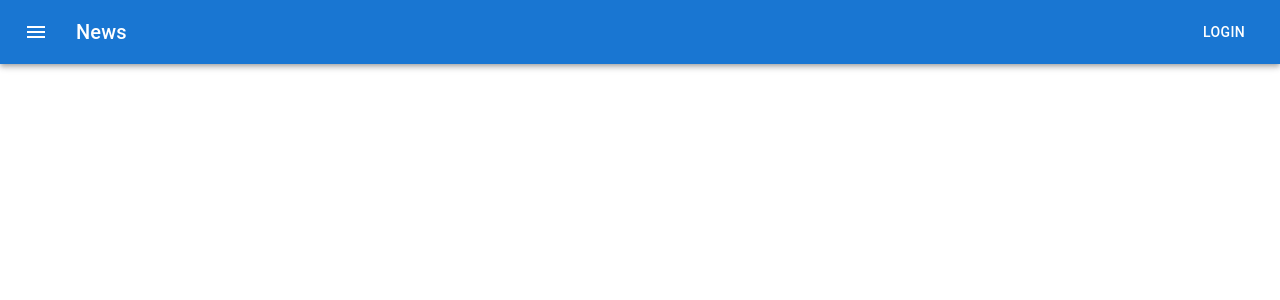
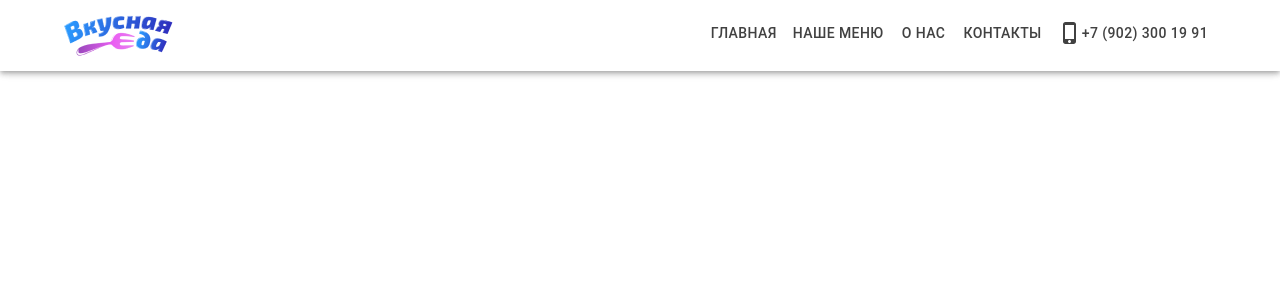
Before and after one commit to evkondr/vkuseda-client, a React (Create React App) app: page / in a window 1280 px wide. Shown: the top 300 px of the page. Built offline with nearby package versions, Linux system fonts and the light colour scheme.

Commit message:
feat: add header and nav

```diff
--- a/src/App.tsx
+++ b/src/App.tsx
@@ -1,34 +1,10 @@
 import React from 'react';
-import AppBar from '@mui/material/AppBar';
-import Box from '@mui/material/Box';
-import Toolbar from '@mui/material/Toolbar';
-import Typography from '@mui/material/Typography';
-import Button from '@mui/material/Button';
-import IconButton from '@mui/material/IconButton';
-import MenuIcon from '@mui/icons-material/Menu';
+import Header from './Components/Header/Header';
 
-function App() {
+const App = () => {
   return (
-    <Box sx={{ flexGrow: 1 }}>
-      <AppBar position="static">
-        <Toolbar>
-          <IconButton
-            size="large"
-            edge="start"
-            color="inherit"
-            aria-label="menu"
-            sx={{ mr: 2 }}
-          >
-            <MenuIcon />
-          </IconButton>
-          <Typography variant="h6" component="div" sx={{ flexGrow: 1 }}>
-            News
-          </Typography>
-          <Button color="inherit">Login</Button>
-        </Toolbar>
-      </AppBar>
-    </Box>
+    <Header />
   );
-}
+};
 
 export default App;
--- /dev/null
+++ b/src/Components/Header/Header.tsx
@@ -0,0 +1,107 @@
+import React, { useState } from 'react';
+import AppBar from '@mui/material/AppBar';
+import {
+  Container, Box, Button, Drawer, List, ListItem, ListItemButton, Link, Divider,
+} from '@mui/material/';
+import MenuIcon from '@mui/icons-material/Menu';
+import IconButton from '@mui/material/IconButton';
+import PhoneIphoneIcon from '@mui/icons-material/PhoneIphone';
+import './header.scss';
+import Logo from '../Logo/Logo';
+import { TMenuItem } from '../../types';
+
+const menuItems:TMenuItem[] = [
+  {
+    name: 'Главная',
+    link: '#home',
+  },
+  {
+    name: 'Наше меню',
+    link: '#menu',
+  },
+  {
+    name: 'О нас',
+    link: '#about',
+  },
+  {
+    name: 'Контакты',
+    link: '#contacts',
+  },
+];
+const phoneNumber = '+7 (902) 300 19 91';
+const Header = () => {
+  const [mobileOpen, setMobileOpen] = useState(false);
+
+  const handleDrawerToggle = () => {
+    setMobileOpen((prevState) => !prevState);
+  };
+
+  const drawer = (
+    <Box onClick={handleDrawerToggle} sx={{ textAlign: 'center' }}>
+      <List>
+        <Box padding={1}>
+          <Logo />
+        </Box>
+        <Divider />
+        <Button href="tel:+79023001991" color="inherit">
+          <PhoneIphoneIcon />
+          {phoneNumber}
+        </Button>
+        {menuItems.map((item:TMenuItem) => (
+          <ListItem key={item.name} disablePadding>
+            <ListItemButton sx={{ textAlign: 'center' }}>
+              <Link key={item.name} variant="button" underline="none" color="inherit" href={item.link} sx={{ textAlign: 'center', width: '100%' }}>
+                {item.name}
+              </Link>
+            </ListItemButton>
+          </ListItem>
+        ))}
+      </List>
+    </Box>
+  );
+  return (
+    <AppBar className="header">
+      <Container maxWidth="lg" sx={{ display: 'flex' }} className="header__container">
+        <Logo />
+        <Box component="nav" sx={{ display: { xs: 'none', md: 'block' } }}>
+          {menuItems.map((item:TMenuItem) => (
+            <Button key={item.name} href={item.link} color="inherit">
+              {item.name}
+            </Button>
+          ))}
+          <Button href="tel:+79023001991" color="inherit">
+            <PhoneIphoneIcon />
+            {phoneNumber}
+          </Button>
+        </Box>
+        <IconButton
+          color="inherit"
+          aria-label="open drawer"
+          edge="start"
+          onClick={handleDrawerToggle}
+          sx={{ mr: 2, display: { md: 'none' } }}
+        >
+          <MenuIcon />
+        </IconButton>
+      </Container>
+      <nav>
+        <Drawer
+          variant="temporary"
+          open={mobileOpen}
+          onClose={handleDrawerToggle}
+          ModalProps={{
+            keepMounted: true,
+          }}
+          sx={{
+            display: { sm: 'block', md: 'none' },
+            '& .MuiDrawer-paper': { boxSizing: 'border-box', width: '70%' },
+          }}
+        >
+          {drawer}
+        </Drawer>
+      </nav>
+    </AppBar>
+  );
+};
+
+export default Header;
--- /dev/null
+++ b/src/Components/Header/header.scss
@@ -0,0 +1,10 @@
+.header{
+  padding-top: 15px;
+  padding-bottom: 10px;
+  background-color: #fff!important;
+  color: #414141!important;
+  &__container{
+    display: flex!important;;
+    justify-content: space-between;
+  }
+}
--- /dev/null
+++ b/src/Components/Logo/Logo.tsx
@@ -0,0 +1,17 @@
+import React from 'react';
+import { Box } from '@mui/material/';
+import logo from '../../assets/logo.png';
+
+type LogoProps = {
+  size?: 'sm' | 'lg'
+}
+const Logo = ({ size }:LogoProps) => {
+  const logoClass = size ? `logo logo__${size}` : 'logo';
+  return (
+    <Box className={logoClass}>
+      <img src={logo} alt="Лого сайта доставки обедов Вкуная Еда" />
+    </Box>
+  );
+};
+
+export default Logo;
--- a/src/index.tsx
+++ b/src/index.tsx
@@ -1,6 +1,6 @@
 import React from 'react';
 import ReactDOM from 'react-dom/client';
-import './index.css';
+import './index.scss';
 import App from './App';
 
 const root = ReactDOM.createRoot(
--- /dev/null
+++ b/src/types.ts
@@ -0,0 +1,4 @@
+export type TMenuItem = {
+  name: string,
+  link: string
+};
```
Also changed, not shown: src/Components/Logo/logo.scss (added), src/assets/logo.png (added), src/assets/menu1.jpeg (added), src/index.scss (renamed from src/index.css).
